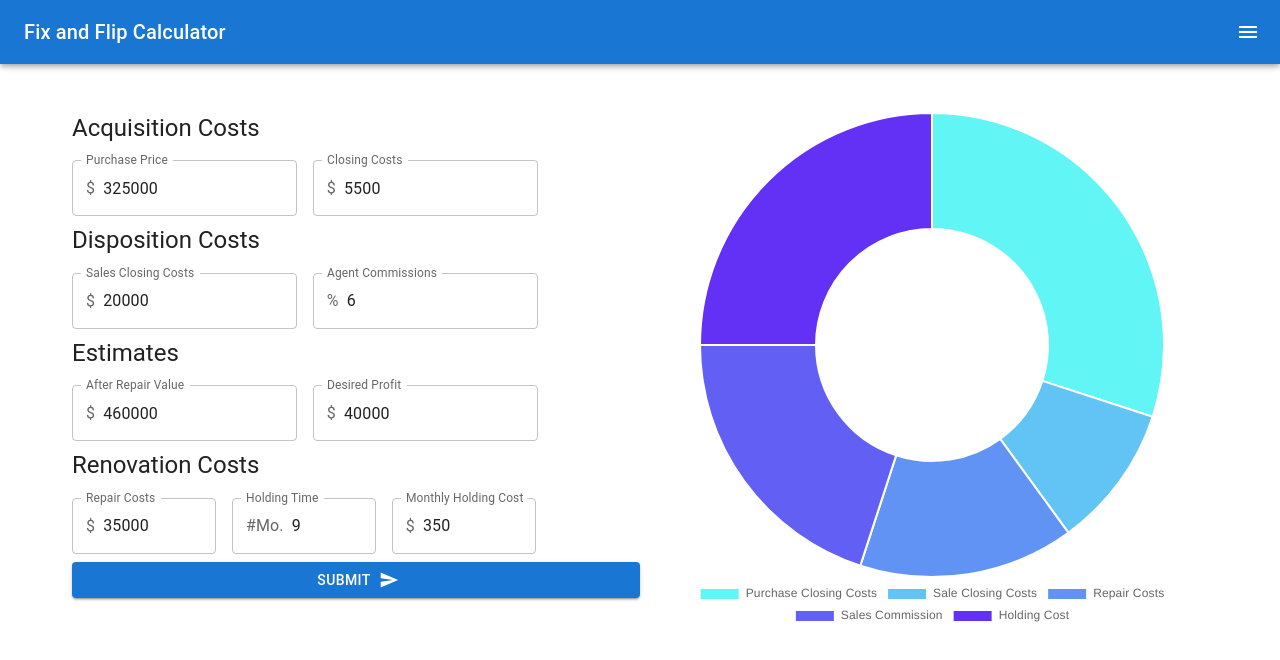
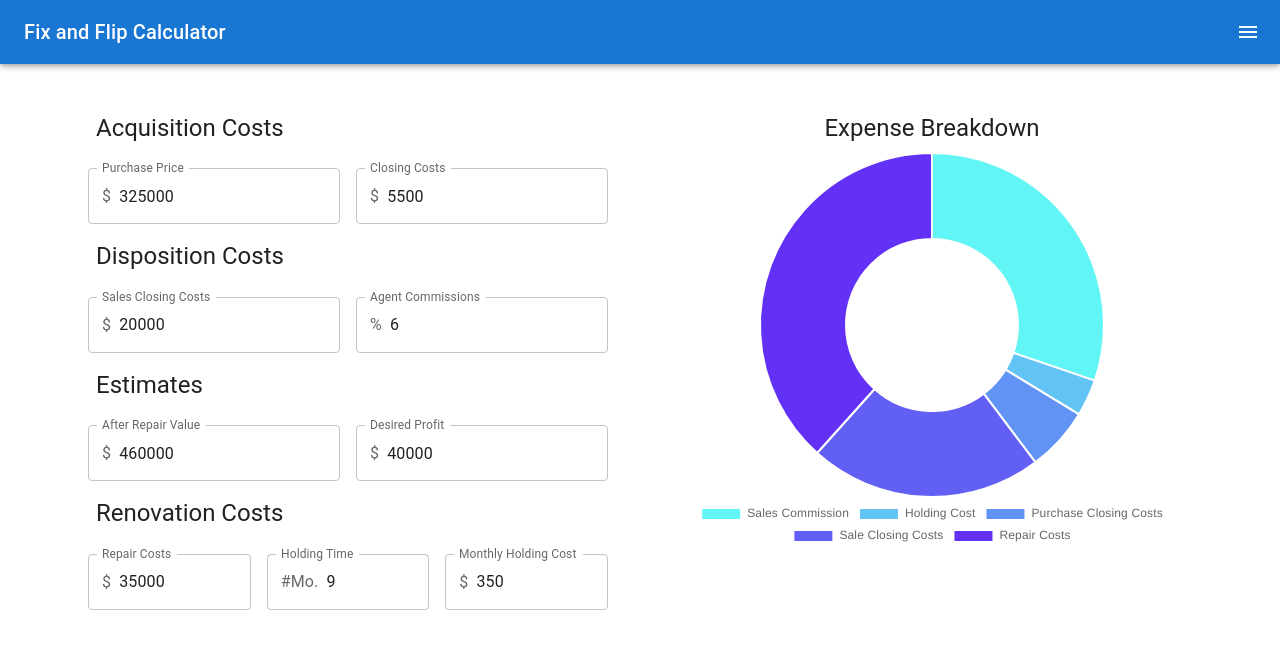
Before and after one commit to ryanevans253/react-calculators, a React (Create React App) app: page / in a window 1280 px wide. Shown: the top 660 px of the page. Built offline with nearby package versions, Linux system fonts and the light colour scheme.

Commit message:
reupload

```diff
--- a/src/App.js
+++ b/src/App.js
@@ -9,6 +9,7 @@ import { Container } from "@mui/material";
 import FlipChart from "./components/flipChart/FlipChart";
 import { Button } from "@mui/material";
 import SendIcon from "@mui/icons-material/Send";
+import { Typography } from "@mui/material";
 
 function App() {
   const [purchasePrice, setPurchasePrice] = useState(325000);
@@ -25,9 +26,8 @@ function App() {
     <div className="App">
       <PersistentDrawerRight />
       <Container maxWidth="lg">
-        <Grid container spacing={2} columns={16}>
-          <Grid item xs={8}>
-            {/* <Item>xs=8</Item> */}
+        <Grid container spacing={2}>
+          <Grid item xs={12} md={6}>
             <InputArea
               onPurchaseChange={setPurchasePrice}
               onClosingChange={setClosingCosts}
@@ -39,36 +39,32 @@ function App() {
               onHoldingTimeChange={setHoldingTime}
               onHoldingCostChange={setHoldingCost}
             />
-
-            <Button
-              onClick={() => console.log("poop", arv, purchasePrice)}
-              variant="contained"
-              endIcon={<SendIcon />}
-              fullWidth={true}
-              sx={{ mx: 1 }}
-            >
-              Submit
-            </Button>
           </Grid>
-          <Grid item xs={8}>
+          <Grid item xs={12} md={6}>
             <Container maxWidth="sm">
-              {/* <Item>xs=8</Item> */}
-              {/* <h1>{purchasePrice}</h1> */}
+              <Typography
+                align="center"
+                variant="h5"
+                gutterBottom
+                component="div"
+                sx={{ mx: 1 }}
+              >
+                Expense Breakdown
+              </Typography>
               <FlipChart
                 commission={commissions}
-                // purchasePrice={purchasePrice}
+                arv={arv}
                 purchaseClosingCosts={closingCosts}
                 salesClosingCosts={salesClosing}
-                arv={arv}
-                // profit={profit}
+                holdingCost={holdingCost}
+                holdingTime={holdingTime}
                 repair={repair}
-                // totalHoldingCost={holdingTime * holdingCost}
-                // totalSalesCommission={arv * (commissions / 100)}
               />
             </Container>
           </Grid>
         </Grid>
       </Container>
+      <Container></Container>
     </div>
   );
 }
--- a/src/components/flipChart/FlipChart.js
+++ b/src/components/flipChart/FlipChart.js
@@ -3,12 +3,11 @@ import "chart.js/auto";
 import { Doughnut } from "react-chartjs-2";
 
 export default function FlipChart(props) {
-  function calculate() {
-    console.log(props.commission);
-  }
-
-  const comm = props.commission;
-  // console.log(comm);
+  let comm = (props.commission / 100) * props.arv;
+  let repair = props.repair;
+  let holding = props.holdingCost * props.holdingTime;
+  let pClosing = props.purchaseClosingCosts;
+  let sClosing = props.salesClosingCosts;
 
   const options = {
     responsive: true,
@@ -24,18 +23,18 @@ export default function FlipChart(props) {
     },
   };
 
-  const data = {
+  let data = {
     labels: [
+      "Sales Commission",
+      "Holding Cost",
       "Purchase Closing Costs",
       "Sale Closing Costs",
       "Repair Costs",
-      "Sales Commission",
-      "Holding Cost",
     ],
 
     datasets: [
       {
-        data: [comm, 2, 3, 4, 5],
+        data: [comm, holding, pClosing, sClosing, props.repair],
         backgroundColor: [
           "rgba(97,245,245)",
           "rgba(98,195,245)",
@@ -49,7 +48,7 @@ export default function FlipChart(props) {
 
   return (
     <div>
-      <Doughnut data={data} options={options} />
+      <Doughnut data={data} options={options} style={{ maxHeight: 400 }} />
     </div>
   );
 }
--- a/src/components/inputbox/InputBox.js
+++ b/src/components/inputbox/InputBox.js
@@ -1,5 +1,179 @@
+// import * as React from "react";
+// import Box from "@mui/material/Box";
+// import IconButton from "@mui/material/IconButton";
+// import Input from "@mui/material/Input";
+// import FilledInput from "@mui/material/FilledInput";
+// import OutlinedInput from "@mui/material/OutlinedInput";
+// import InputLabel from "@mui/material/InputLabel";
+// import InputAdornment from "@mui/material/InputAdornment";
+// import FormHelperText from "@mui/material/FormHelperText";
+// import FormControl from "@mui/material/FormControl";
+// import TextField from "@mui/material/TextField";
+// import Visibility from "@mui/icons-material/Visibility";
+// import VisibilityOff from "@mui/icons-material/VisibilityOff";
+
+// import { Typography } from "@mui/material";
+// import { Button } from "@mui/material";
+// import SendIcon from "@mui/icons-material/Send";
+// import { useState } from "react";
+
+// export default function InputArea(props) {
+//   const handlePurchaseChange = (e) => props.onPurchaseChange(e.target.value);
+//   const handleClosingChange = (e) => props.onClosingChange(e.target.value);
+//   const handleSaleClosingChange = (e) =>
+//     props.onSaleClosingChange(e.target.value);
+
+//   const handleCommissionChange = (e) =>
+//     props.onCommissionChange(e.target.value);
+//   const handleARVChange = (e) => props.onARVChange(e.target.value);
+//   const handleProfitChange = (e) => props.onProfitChange(e.target.value);
+//   const handleRepairChange = (e) => props.onRepairChange(e.target.value);
+//   const handleHoldingTimeChange = (e) =>
+//     props.onHoldingTimeChange(e.target.value);
+//   const handleHoldingCostChange = (e) =>
+//     props.onHoldingCostChange(e.target.value);
+
+//   return (
+//     <Box sx={{ display: "flex", flexWrap: "wrap" }}>
+//       <div>
+//         <Typography variant="h5" gutterBottom component="div" sx={{ mx: 1 }}>
+//           Acquisition Costs
+//         </Typography>
+//         <div>
+//           <TextField
+//             onChange={handlePurchaseChange}
+//             defaultValue={325000}
+//             label="Purchase Price"
+//             id="outlined-start-adornment"
+//             sx={{ m: 1, width: "25ch" }}
+//             InputProps={{
+//               startAdornment: (
+//                 <InputAdornment position="start">$</InputAdornment>
+//               ),
+//             }}
+//           />
+//           <TextField
+//             onChange={handleClosingChange}
+//             defaultValue={5500}
+//             label="Closing Costs"
+//             id="outlined-start-adornment"
+//             sx={{ m: 1, width: "25ch" }}
+//             InputProps={{
+//               startAdornment: (
+//                 <InputAdornment position="start">$</InputAdornment>
+//               ),
+//             }}
+//           />
+//         </div>
+//         <Typography variant="h5" gutterBottom component="div" sx={{ mx: 1 }}>
+//           Disposition Costs
+//         </Typography>
+//         <div>
+//           <TextField
+//             onChange={handleSaleClosingChange}
+//             defaultValue={20000}
+//             label="Sales Closing Costs"
+//             id="outlined-start-adornment"
+//             sx={{ m: 1, width: "25ch" }}
+//             InputProps={{
+//               startAdornment: (
+//                 <InputAdornment position="start">$</InputAdornment>
+//               ),
+//             }}
+//           />
+//           <TextField
+//             onChange={handleCommissionChange}
+//             defaultValue={6}
+//             label="Agent Commissions"
+//             id="outlined-start-adornment"
+//             sx={{ m: 1, width: "25ch" }}
+//             InputProps={{
+//               startAdornment: (
+//                 <InputAdornment position="start">%</InputAdornment>
+//               ),
+//             }}
+//           />
+//         </div>
+//         <Typography variant="h5" gutterBottom component="div" sx={{ mx: 1 }}>
+//           Estimates
+//         </Typography>
+//         <div>
+//           <TextField
+//             onChange={handleARVChange}
+//             defaultValue={460000}
+//             label="After Repair Value"
+//             id="outlined-start-adornment"
+//             sx={{ m: 1, width: "25ch" }}
+//             InputProps={{
+//               startAdornment: (
+//                 <InputAdornment position="start">$</InputAdornment>
+//               ),
+//             }}
+//           />
+//           <TextField
+//             onChange={handleProfitChange}
+//             defaultValue={40000}
+//             label="Desired Profit"
+//             id="outlined-start-adornment"
+//             sx={{ m: 1, width: "25ch" }}
+//             InputProps={{
+//               startAdornment: (
+//                 <InputAdornment position="start">$</InputAdornment>
+//               ),
+//             }}
+//           />
+//         </div>
+//         <Typography variant="h5" gutterBottom component="div" sx={{ mx: 1 }}>
+//           Renovation Costs
+//         </Typography>
+//         <div>
+//           <TextField
+//             onChange={handleRepairChange}
+//             defaultValue={35000}
+//             label="Repair Costs"
+//             id="outlined-start-adornment"
+//             sx={{ m: 1, width: "16ch" }}
+//             InputProps={{
+//               startAdornment: (
+//                 <InputAdornment position="start">$</InputAdornment>
+//               ),
+//             }}
+//           />
+//           <TextField
+//             onChange={handleHoldingTimeChange}
+//             defaultValue={9}
+//             label="Holding Time"
+//             id="outlined-start-adornment"
+//             sx={{ m: 1, width: "16ch" }}
+//             InputProps={{
+//               startAdornment: (
+//                 <InputAdornment position="start">#Mo.</InputAdornment>
+//               ),
+//             }}
+//           />
+//           <TextField
+//             onChange={handleHoldingCostChange}
+//             defaultValue={350}
+//             label="Monthly Holding Cost"
+//             id="outlined-start-adornment"
+//             sx={{ m: 1, width: "16ch" }}
+//             InputProps={{
+//               startAdornment: (
+//                 <InputAdornment position="start">$</InputAdornment>
+//               ),
+//             }}
+//           />
+//         </div>
+//       </div>
+//     </Box>
+//   );
+// }
+
+///////////////////
 import * as React from "react";
 import Box from "@mui/material/Box";
+import { Container } from "@mui/material";
+import { Grid } from "@mui/material";
 import IconButton from "@mui/material/IconButton";
 import Input from "@mui/material/Input";
 import FilledInput from "@mui/material/FilledInput";
@@ -34,137 +208,156 @@ export default function InputArea(props) {
     props.onHoldingCostChange(e.target.value);
 
   return (
-    <Box sx={{ display: "flex", flexWrap: "wrap" }}>
-      <div>
+    <Container>
+      <Grid container spacing={2}>
+        <Grid item xs={12}>
           <Typography variant="h5" gutterBottom component="div" sx={{ mx: 1 }}>
             Acquisition Costs
           </Typography>
-        <div>
+        </Grid>
+        <Grid item xs={12} sm={6}>
           <TextField
+            fullWidth
             onChange={handlePurchaseChange}
             defaultValue={325000}
             label="Purchase Price"
             id="outlined-start-adornment"
-            sx={{ m: 1, width: "25ch" }}
             InputProps={{
               startAdornment: (
                 <InputAdornment position="start">$</InputAdornment>
               ),
             }}
           />
+        </Grid>
+        <Grid item xs={12} sm={6}>
           <TextField
+            fullWidth
             onChange={handleClosingChange}
             defaultValue={5500}
             label="Closing Costs"
             id="outlined-start-adornment"
-            sx={{ m: 1, width: "25ch" }}
             InputProps={{
               startAdornment: (
                 <InputAdornment position="start">$</InputAdornment>
               ),
             }}
           />
-        </div>
+        </Grid>
+        <Grid item xs={12}>
           <Typography variant="h5" gutterBottom component="div" sx={{ mx: 1 }}>
             Disposition Costs
           </Typography>
-        <div>
+        </Grid>
+        <Grid item xs={12} sm={6}>
           <TextField
+            fullWidth
             onChange={handleSaleClosingChange}
             defaultValue={20000}
             label="Sales Closing Costs"
             id="outlined-start-adornment"
-            sx={{ m: 1, width: "25ch" }}
             InputProps={{
               startAdornment: (
                 <InputAdornment position="start">$</InputAdornment>
               ),
             }}
           />
+        </Grid>
+
+        <Grid item xs={12} sm={6}>
           <TextField
+            fullWidth
             onChange={handleCommissionChange}
             defaultValue={6}
             label="Agent Commissions"
             id="outlined-start-adornment"
-            sx={{ m: 1, width: "25ch" }}
             InputProps={{
               startAdornment: (
                 <InputAdornment position="start">%</InputAdornment>
               ),
             }}
           />
-        </div>
+        </Grid>
+        <Grid item xs={12}>
           <Typography variant="h5" gutterBottom component="div" sx={{ mx: 1 }}>
             Estimates
           </Typography>
-        <div>
+        </Grid>
+        <Grid item xs={12} sm={6}>
           <TextField
+            fullWidth
             onChange={handleARVChange}
             defaultValue={460000}
             label="After Repair Value"
             id="outlined-start-adornment"
-            sx={{ m: 1, width: "25ch" }}
             InputProps={{
               startAdornment: (
                 <InputAdornment position="start">$</InputAdornment>
               ),
             }}
           />
+        </Grid>
+        <Grid item xs={12} sm={6}>
           <TextField
+            fullWidth
             onChange={handleProfitChange}
             defaultValue={40000}
             label="Desired Profit"
             id="outlined-start-adornment"
-            sx={{ m: 1, width: "25ch" }}
             InputProps={{
               startAdornment: (
                 <InputAdornment position="start">$</InputAdornment>
               ),
             }}
           />
-        </div>
+        </Grid>
+        <Grid item xs={12}>
           <Typography variant="h5" gutterBottom component="div" sx={{ mx: 1 }}>
             Renovation Costs
           </Typography>
-        <div>
+        </Grid>
+        <Grid item xs={12} sm={4}>
           <TextField
+            fullWidth
             onChange={handleRepairChange}
             defaultValue={35000}
             label="Repair Costs"
             id="outlined-start-adornment"
-            sx={{ m: 1, width: "16ch" }}
             InputProps={{
               startAdornment: (
                 <InputAdornment position="start">$</InputAdornment>
               ),
             }}
           />
+        </Grid>
+        <Grid item xs={12} sm={4}>
           <TextField
+            fullWidth
             onChange={handleHoldingTimeChange}
             defaultValue={9}
             label="Holding Time"
             id="outlined-start-adornment"
-            sx={{ m: 1, width: "16ch" }}
             InputProps={{
               startAdornment: (
                 <InputAdornment position="start">#Mo.</InputAdornment>
               ),
             }}
           />
+        </Grid>
+        <Grid item xs={12} sm={4}>
           <TextField
+            fullWidth
             onChange={handleHoldingCostChange}
             defaultValue={350}
             label="Monthly Holding Cost"
             id="outlined-start-adornment"
-            sx={{ m: 1, width: "16ch" }}
             InputProps={{
               startAdornment: (
                 <InputAdornment position="start">$</InputAdornment>
               ),
             }}
           />
-        </div>
-      </div>
-    </Box>
+        </Grid>
+      </Grid>
+    </Container>
   );
 }
```
Lines whose indentation alone changed are shown as unchanged.
